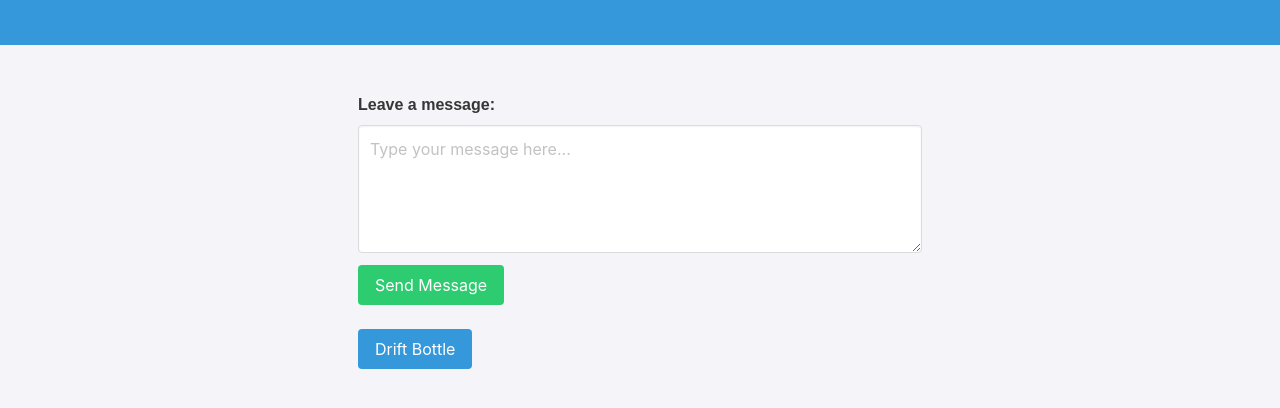
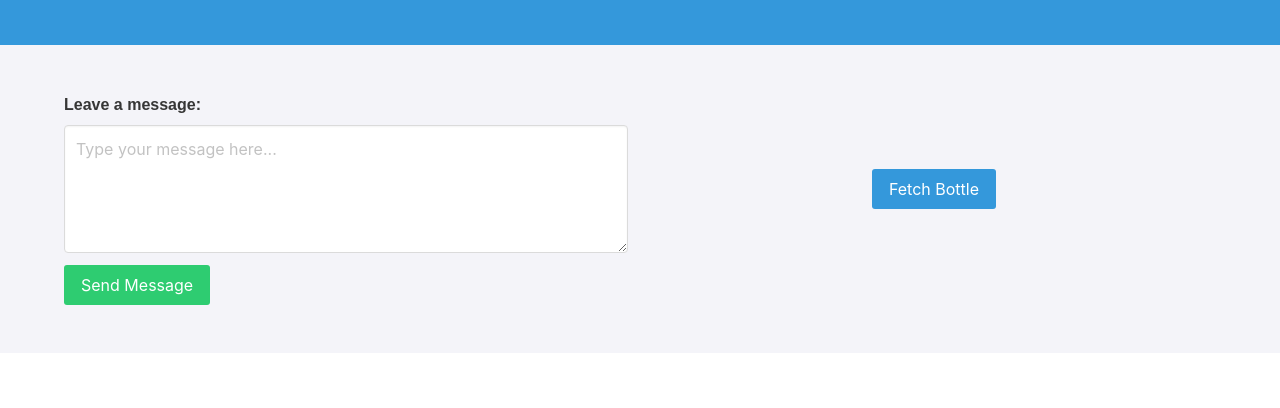
Before and after one commit to ShadowCK/Zhao-Chat, a website built with webpack: page hosted/client.html in a window 1280 px wide. Shown: the part 116-524 px from the top of the page. Built offline with nearby package versions, Linux system fonts and the light colour scheme.

Commit message:
Improved layout and css.

```diff
--- a/hosted/client.html
+++ b/hosted/client.html
@@ -21,9 +21,9 @@
 
     <section class="section">
       <div class="container">
-        <!-- Message Submission Section -->
         <div class="columns">
-          <div class="column is-6 is-offset-3">
+          <!-- Message Submission Section -->
+          <div class="column is-6">
             <div class="field">
               <label class="label">Leave a message:</label>
               <div class="control">
@@ -36,12 +36,12 @@
               </div>
             </div>
           </div>
-        </div>
 
-        <!-- Drift Bottle Interaction Section -->
-        <div class="columns">
-          <div class="column is-6 is-offset-3">
-            <button class="button is-primary" id="fetchBottle">Drift Bottle</button>
+          <!-- Drift Bottle Interaction Section -->
+          <div class="column is-6 is-centered-column">
+            <div class="has-text-centered">
+              <button class="button is-primary" id="fetchBottle">Fetch Bottle</button>
+            </div>
             <div id="bottleDisplay" class="box" style="display: none">
               <!-- Bottle Content will be displayed here -->
             </div>
--- a/hosted/style.css
+++ b/hosted/style.css
@@ -5,6 +5,11 @@ body {
 
 .hero.is-primary {
   background-color: #3498db;
+}
+
+.button.is-primary,
+.button.is-link {
+  border-radius: 3px; /* Make the buttons a bit rounded */
 }
 
 .button.is-primary {
@@ -23,6 +28,20 @@ body {
   margin-top: 20px;
 }
 
-textarea {
-  min-height: 150px;
+.is-centered-row {
+  display: flex;
+  flex-direction: row;
+  justify-content: center;
+  align-items: center;
 }
+
+.is-centered-column {
+  display: flex;
+  flex-direction: column;
+  justify-content: center;
+  align-items: center;
+}
+
+.has-text-centered {
+  margin-bottom: 20px;
+}
```
